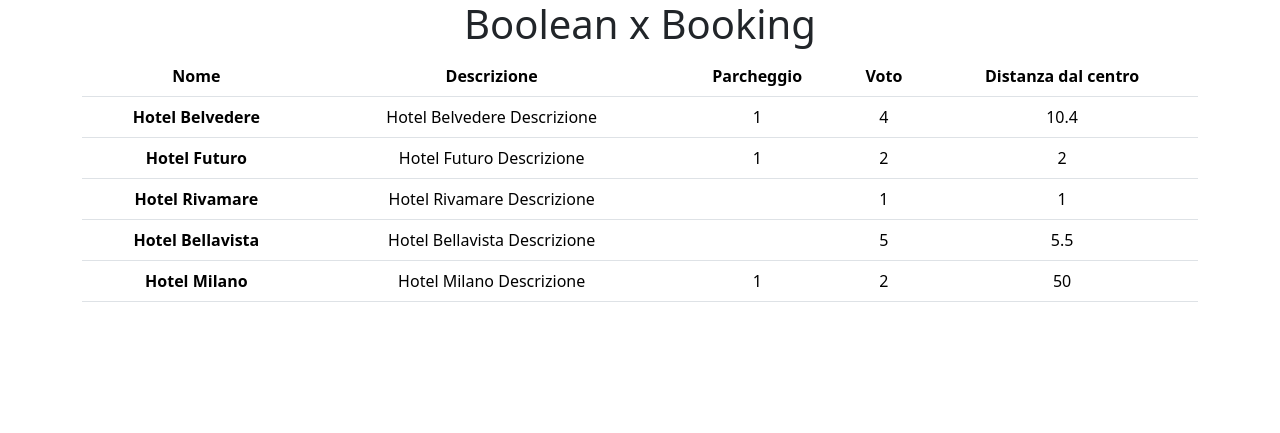
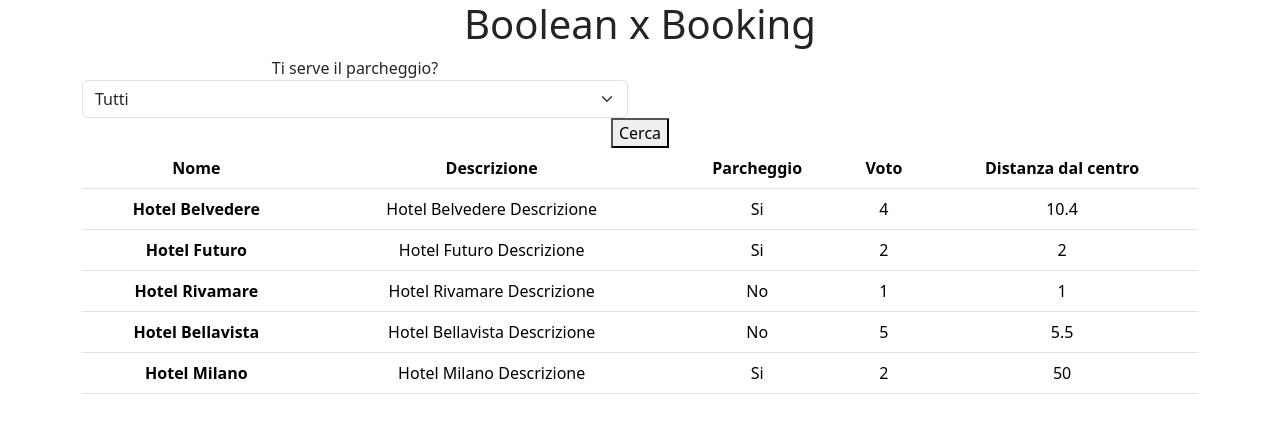
Before and after one commit to StefanoM98/php-hotel, a PHP site: page / in a window 1280 px wide. Shown: the top 433 px of the page. Run offline with PHP 8.4, Linux system fonts and the light colour scheme.

Commit message:
Add: Filter by parking or not

```diff
--- a/index.php
+++ b/index.php
@@ -39,6 +39,11 @@ $hotels = [
     ],
 
 ];
+if (isset($_GET["parking"])) {
+    $filter = $_GET["parking"];
+} else {
+    $filter = "";
+}
 ?>
 
 <!DOCTYPE html>
@@ -56,7 +61,32 @@ $hotels = [
 <body>
     <div class="container text-center">
         <h1>Boolean x Booking</h1>
-
+        <form action="index.php" method="GET">
+            <div class="row">
+                <div class="col">
+                    <label for="parking">Ti serve il parcheggio?</label>
+                    <select class="form-select" name="parking" id="parking">
+                        <option value="">Tutti</option>
+                        <option value="true">Si</option>
+                        <option value="false">No</option>
+                    </select>
+                </div>
+                <div class="col">
+                    <!-- <label for="vote">Con quale volutazione lo cerchi?</label>
+                    <select class="form-select" nome="filter" id="vote">
+                        <option value="">All</option>
+                        <option value="1">1</option>
+                        <option value="2">2</option>
+                        <option value="3">3</option>
+                        <option value="4">4</option>
+                        <option value="5">5</option>
+                    </select> -->
+                </div>
+                <div>
+                    <button type="submit">Cerca</button>
+                </div>
+            </div>
+        </form>
         <table class="table">
             <thead>
                 <tr>
@@ -68,14 +98,24 @@ $hotels = [
                 </tr>
             </thead>
             <tbody>
-                <?php foreach ($hotels as $hotel) { ?>
-                    <tr>
-                        <th scope="row"><?php echo $hotel["name"] ?></th>
-                        <td><?php echo $hotel["description"] ?></td>
-                        <td><?php echo $hotel["parking"] ?></td>
-                        <td><?php echo $hotel["vote"] ?></td>
-                        <td><?php echo $hotel["distance_to_center"] ?></td>
-                    </tr>
+                <?php foreach ($hotels as $hotel) {
+                    if ($filter === "" || ($filter === "true" && $hotel["parking"] === true) || ($filter === "false" && $hotel["parking"] === false)) { ?>
+
+                        <tr>
+                            <th scope="row"><?php echo $hotel["name"]; ?></th>
+                            <td><?php echo $hotel["description"]; ?></td>
+                            <td><?php if ($hotel["parking"]) { ?>
+                                    Si
+                                <?php } else { ?>
+                                    No
+                                <?php } ?>
+
+
+                            </td>
+                            <td><?php echo $hotel["vote"]; ?></td>
+                            <td><?php echo $hotel["distance_to_center"]; ?></td>
+                        </tr>
+                    <?php } ?>
                 <?php } ?>
             </tbody>
         </table>
```
